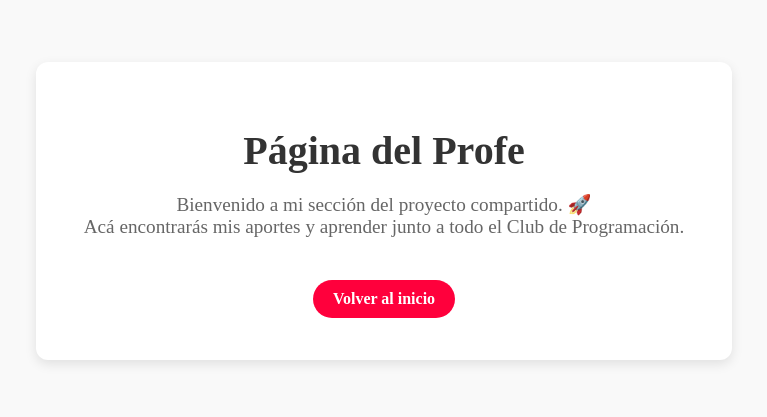
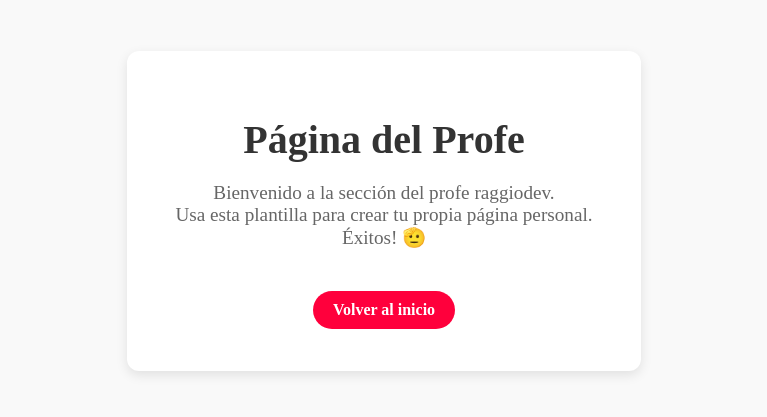
Before and after one commit to raggiodev/innova, a React (Vite) app: page /raggiodev in a window 1280 px wide. Shown: the part 149-566 px from the top of the page, without its empty margins (256-1023 px from the left). Built offline with nearby package versions, Linux system fonts and the light colour scheme.

Commit message:
Último Commit (Posiblemente)

```diff
--- a/src/pages/raggiodev/raggiodev.jsx
+++ b/src/pages/raggiodev/raggiodev.jsx
@@ -8,8 +8,9 @@ function Raggiodev() {
       <section className="raggiodev-content">
         <h1 className="raggiodev-title">Página del Profe</h1>
         <p className="raggiodev-description">
-          Bienvenido a mi sección del proyecto compartido. 🚀 <br />
-          Acá encontrarás mis aportes y aprender junto a todo el Club de Programación.
+          Bienvenido a la sección del profe raggiodev.<br />
+          Usa esta plantilla para crear tu propia página personal.<br />
+          Éxitos! 🫡
         </p>
         <Link className="button" to="/">Volver al inicio</Link>
       </section>
```
